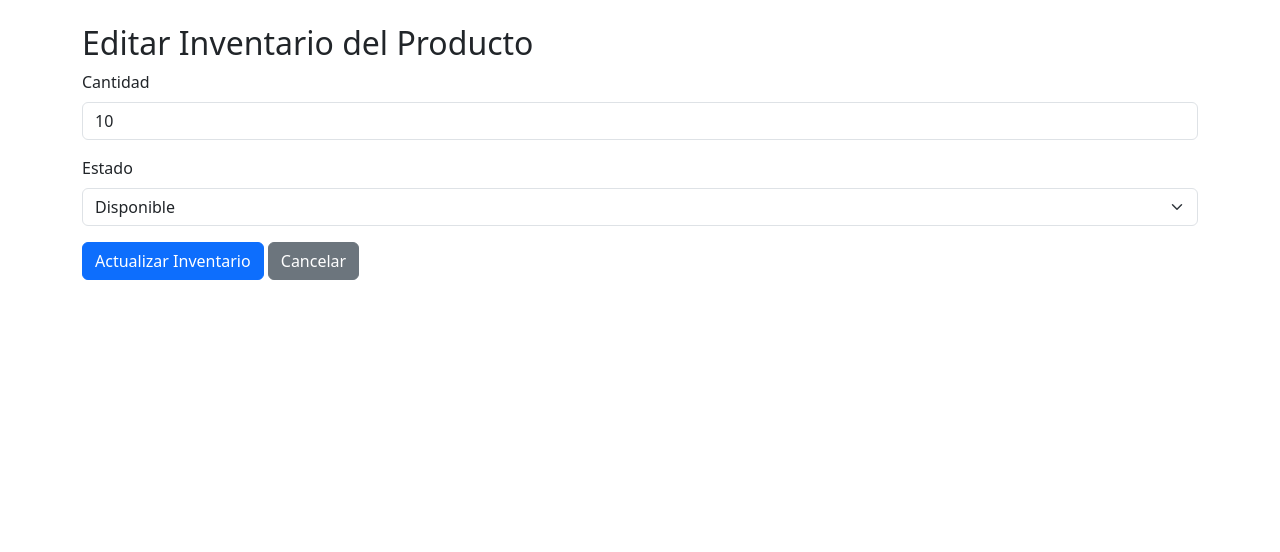
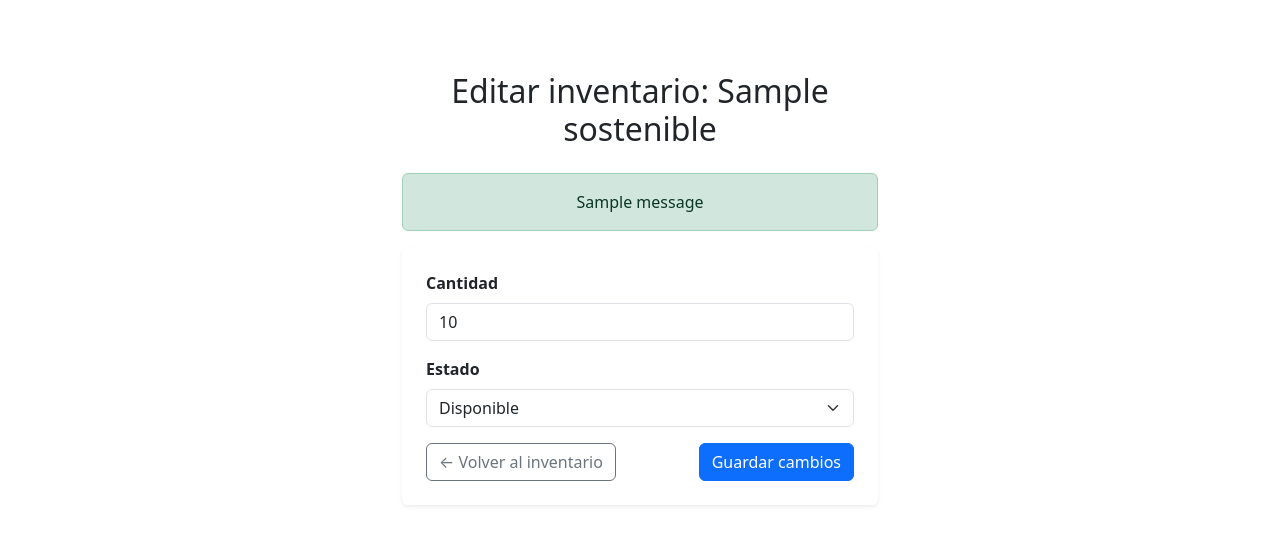
Before and after one commit to PeytonDenisse/moda_app, a Django app: page /panel/inventario/editar/1/ in a window 1280 px wide. Shown: the part 56-608 px from the top of the page. Run offline with Django 5.2, Linux system fonts and the light colour scheme; a user stored in the database is signed in; tables that the repository leaves empty hold one stand-in row (values such as "Sample post"); one stand-in notice (Sample message) is shown.

Commit message:
Cambios en el inventario

```diff
--- a/moda_app/domain/schema.py
+++ b/moda_app/domain/schema.py
@@ -1,6 +1,7 @@
 from dataclasses import dataclass
 from datetime import datetime
 from typing import Optional
+from moda_app.persistence.models import Product, Category
 
 # Producto
 @dataclass
@@ -31,3 +32,5 @@ class InventoryEntity:
     quantity: int
     status: str
     last_updated: datetime
+    product: Optional[Product] = None
+    category: Optional[Category] = None
--- a/moda_app/persistence/repositories.py
+++ b/moda_app/persistence/repositories.py
@@ -143,7 +143,7 @@ class InventoryRepository:
 
     @staticmethod
     def get_all() -> List[InventoryEntity]:
-        inventarios = Inventory.objects.all()
+        inventarios = Inventory.objects.select_related('product', 'category').all()
         return [
             InventoryEntity(
                 id=inv.id,
@@ -151,7 +151,9 @@ class InventoryRepository:
                 category_id=inv.category.id,
                 quantity=inv.quantity,
                 status=inv.status,
-                last_updated=inv.last_updated
+                last_updated=inv.last_updated,
+                product=inv.product,
+                category=inv.category
             ) for inv in inventarios
         ]
 
--- a/moda_app/presentation/templates/admin/inventario/editar.html
+++ b/moda_app/presentation/templates/admin/inventario/editar.html
@@ -2,26 +2,36 @@
 {% block title %}Editar Inventario{% endblock %}
 
 {% block content %}
-<h2>Editar Inventario del Producto</h2>
+<div class="container py-5" style="max-width: 500px;">
+    <h2 class="mb-4 text-center">Editar inventario: {{ producto_nombre }}</h2>
 
-<form method="post">
+    {% if messages %}
+      {% for message in messages %}
+        <div class="alert alert-{{ message.tags }} text-center">{{ message }}</div>
+      {% endfor %}
+    {% endif %}
+
+    <form method="post" class="card p-4 shadow-sm border-0">
         {% csrf_token %}
 
         <div class="mb-3">
-        <label class="form-label">Cantidad</label>
-        <input type="number" name="quantity" value="{{ inventario.quantity }}" class="form-control" min="0" required>
+            <label class="form-label fw-semibold">Cantidad</label>
+            <input type="number" name="quantity" min="0" class="form-control" value="{{ inventario.quantity }}" required>
         </div>
 
         <div class="mb-3">
-        <label class="form-label">Estado</label>
-        <select name="status" class="form-select">
-            <option value="Disponible" {% if inventario.status == 'Disponible' %}selected{% endif %}>Disponible</option>
-            <option value="Agotado" {% if inventario.status == 'Agotado' %}selected{% endif %}>Agotado</option>
-            <option value="Próximamente" {% if inventario.status == 'Próximamente' %}selected{% endif %}>Próximamente</option>
+            <label class="form-label fw-semibold">Estado</label>
+            <select name="status" class="form-select" required>
+                <option value="Disponible" {% if inventario.status == "Disponible" %}selected{% endif %}>Disponible</option>
+                <option value="Agotado" {% if inventario.status == "Agotado" %}selected{% endif %}>Agotado</option>
+                <option value="Próximamente" {% if inventario.status == "Próximamente" %}selected{% endif %}>Próximamente</option>
             </select>
         </div>
 
-    <button type="submit" class="btn btn-primary">Actualizar Inventario</button>
-    <a href="{% url 'admin_listar_productos' %}" class="btn btn-secondary">Cancelar</a>
+        <div class="d-flex justify-content-between">
+            <a href="{% url 'admin_listar_inventario' %}" class="btn btn-outline-secondary">← Volver al inventario</a>
+            <button type="submit" class="btn btn-primary">Guardar cambios</button>
+        </div>
     </form>
+</div>
 {% endblock %}
--- a/moda_app/presentation/views/admin_view.py
+++ b/moda_app/presentation/views/admin_view.py
@@ -45,7 +45,6 @@ def admin_crear_producto(request):
         price = float(request.POST.get('price'))
         image = request.POST.get('image')
 
-
         nuevo = ProductEntity(
             id=None,
             name=name,
@@ -57,13 +56,26 @@ def admin_crear_producto(request):
             last_updated=None
         )
 
-        producto_service.create(nuevo)
-        messages.success(request, "Producto creado correctamente.")
+        producto_creado = producto_service.create(nuevo)
+
+        # Crear inventario con cantidad 0 y estado "Disponible"
+        nuevo_inventario = InventoryEntity(
+            id=None,  # aquí pasas None para que se cree uno nuevo
+            product_id=producto_creado.id,
+            category_id=producto_creado.id_categoria,
+            quantity=0,
+            status="Disponible",
+            last_updated=None
+        )
+        inventario_service.create(nuevo_inventario)
+
+        messages.success(request, "Producto e inventario creados correctamente.")
         return redirect('admin_listar_productos')
 
     return render(request, 'admin/productos/crear.html', {
         'categorias': categorias
     })
+
 
 
 
@@ -200,13 +212,17 @@ def admin_editar_inventario(request, id):
 
     if not inventario:
         messages.error(request, "No hay inventario registrado para este producto.")
-        return redirect('admin_listar_productos')
+        return redirect('admin_listar_inventario')
 
     if request.method == 'POST':
-        cantidad = int(request.POST.get('quantity'))
+        try:
+            cantidad = int(request.POST.get('quantity'))
+        except (TypeError, ValueError):
+            messages.error(request, "Cantidad inválida.")
+            return redirect('admin_editar_inventario', id=id)
+
         status = request.POST.get('status')
 
-        # Evita valores negativos
         if cantidad < 0:
             messages.error(request, "La cantidad no puede ser negativa.")
             return redirect('admin_editar_inventario', id=id)
@@ -216,8 +232,13 @@ def admin_editar_inventario(request, id):
         inventario_service.update(inventario)
 
         messages.success(request, "Inventario actualizado.")
-        return redirect('admin_listar_productos')
+        return redirect('admin_listar_inventario')
+
+    # Obtener el nombre del producto para mostrar en el template
+    producto = producto_service.get_by_id(inventario.product_id)
+    producto_nombre = producto.name if producto else "Producto desconocido"
 
     return render(request, 'admin/inventario/editar.html', {
-        'inventario': inventario
+        'inventario': inventario,
+        'producto_nombre': producto_nombre,
     })
```
Also changed, not shown: moda_app/presentation/templates/admin/inventario/listar.html (+7 -3 lines). Lines whose indentation alone changed are shown as unchanged.
